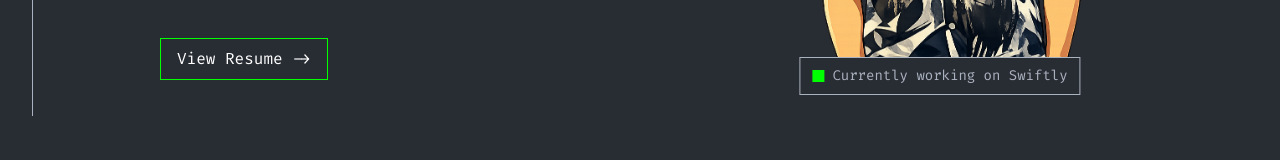
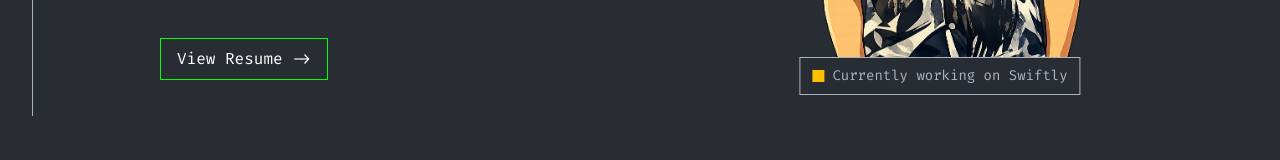
Before and after one commit to nakshjoshi/connect-with-naksh, a Next.js app: page / in a window 1280 px wide. Shown: the part 585-745 px from the top of the page. Built offline with nearby package versions, Linux system fonts and the light colour scheme; no server answers; a web font is replaced by a local one.

Commit message:
color fix

```diff
--- a/components/Hero.tsx
+++ b/components/Hero.tsx
@@ -60,7 +60,7 @@ function Hero() {
 
           {/* Badge */}
           <div className="absolute -bottom-4 lg:bottom-0 left-1/2 -translate-x-1/2 bg-background border border-gray px-2 lg:px-3 py-1 lg:py-2 flex items-center gap-2 text-gray text-xs lg:text-sm font-fira w-[280px] sm:w-auto">
-            <span className="w-3 h-3 bg-primary block font-fira flex-shrink-0"></span>
+            <span className="w-3 h-3 bg-[#FFBF00] block font-fira flex-shrink-0"></span>
             <span className="truncate">Currently working on Swiftly</span>
           </div>
 
```
